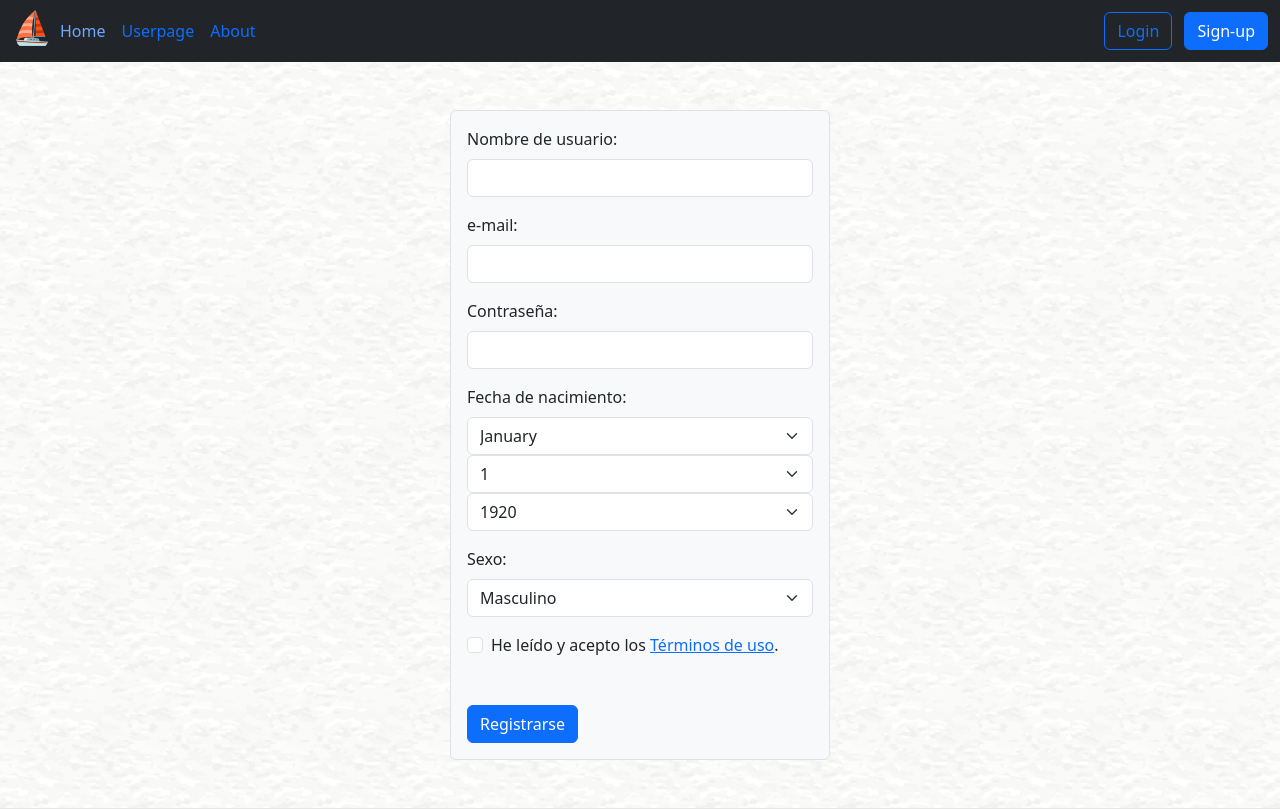
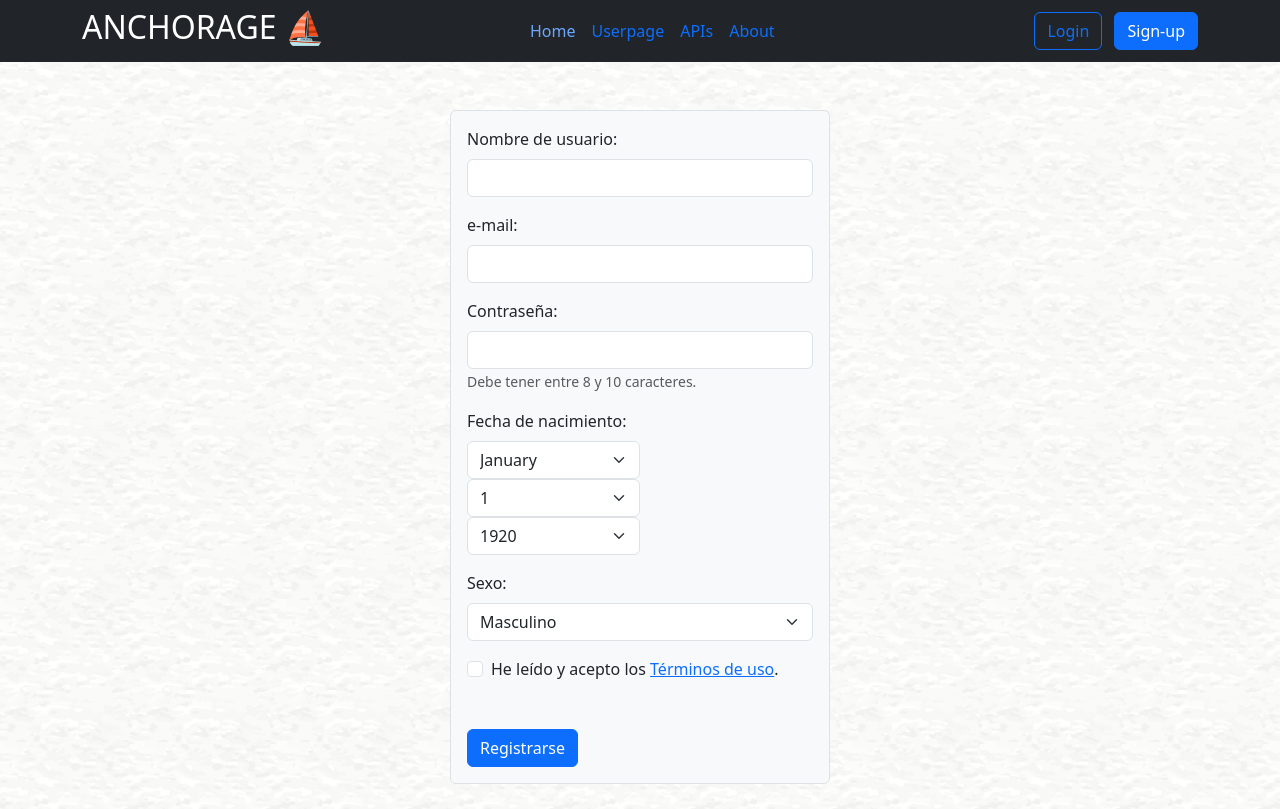
Before and after one commit to d3vh4n5/anchorage, a Django app: page /signup in a window 1280 px wide. Shown: the top 809 px of the page. Run offline with Django 4.2, Linux system fonts and the light colour scheme.

Commit message:
Retoques en el header y en los errores individuales del form de sign up

```diff
--- a/anchorage/static/anchorage/css/estilos.css
+++ b/anchorage/static/anchorage/css/estilos.css
@@ -25,3 +25,14 @@ footer{
 footer p{
     margin: 0;
 }
+
+/* Los errores por defecto de los forms de django: */
+
+.errorlist > li{
+    all: unset;
+    color: red;
+    border: 1px solid;
+    padding: 3px;
+    background-color: rgba(255, 192, 203, 0.685);
+    border-radius: 5px;
+}
--- a/templates/anchorage/index.html
+++ b/templates/anchorage/index.html
@@ -18,7 +18,7 @@
     </section>
     <main class="container-fluid">
         <div class="row border justify-content-md-center ">
-            <div class="col-12 col-md-4 border border-danger border-3">
+            <div class="col som  col-md-6 border border-danger border-3">
 
 
                 <h2>Porqué usar un acortador de url?</h2>
--- a/templates/anchorage/pages/login.html
+++ b/templates/anchorage/pages/login.html
@@ -7,7 +7,7 @@
     {% include 'anchorage/partials/header.html' %}
     <div class="container-sm">
       <div class="row justify-content-center">
-        <div class="col-4 border rounded p-3 m-5 bg-light">
+        <div class="col-11 col-sm-8 col-md-6 col-lg-4  border rounded p-3 m-5 bg-light">
               <h4>LOGIN</h4>
               <hr>
               <form action="{% url 'login' %}" method="post">
--- a/templates/anchorage/pages/signup.html
+++ b/templates/anchorage/pages/signup.html
@@ -37,18 +37,25 @@
                 <form action="{% url 'signup' %}" method="post">
                     {% csrf_token %}
                     <div class="mb-3">
+                        {{signup_form.nombre.errors}}
                         <label for="{{ signup_form.nombre.id_for_label }}" class="form-label">Nombre de usuario:</label>
                         {{ signup_form.nombre }}
                     </div>
                     <div class="mb-3">
+                        {{signup_form.email.errors}}
                         <label for="{{ signup_form.email.id_for_label }}" class="form-label">e-mail:</label>
                         {{ signup_form.email }}
                     </div>
                     <div class="mb-3">
+                        {{signup_form.password.errors}}
                         <label for="{{ signup_form.password.id_for_label }}" class="form-label">Contraseña:</label>
                         {{ signup_form.password }}
+                        <span id="passwordHelpInline" class="form-text">
+                            Debe tener entre 8 y 10 caracteres.
+                        </span>
                     </div>
-                    <div class="mb-3">
+                    <div class="mb-3 col-6">
+                        {{signup_form.nacimiento.errors}}
                         <label for="{{ signup_form.nacimiento.id_for_label }}" class="form-label">Fecha de nacimiento:</label>
                         {{ signup_form.nacimiento }}
                     </div>
@@ -57,6 +64,7 @@
                         {{ signup_form.sexo }}
                     </div>
                     <div class="mb-3 form-check">
+                        {{signup_form.terms.errors}}
                         {{ signup_form.terms }}
                         <label for="{{ signup_form.terms.id_for_label }}" class="form-label">He leído y acepto los <a href="#">Términos de uso</a>.</label>
                     </div>
@@ -66,9 +74,13 @@
             </div>
         </div>
         {% comment %} Capta error individual {% endcomment %}
-        {% comment %} {{signup_form.email.errors}} {% endcomment %}
+        {% comment %} {{signup_form.nombre.errors}}
+        {{signup_form.email.errors}}
+        {{signup_form.password.errors}}
+        {{signup_form.nacimiento.errors}}
+        {{signup_form.terms.errors}} {% endcomment %}
         {% comment %} Capta todos los errores: {% endcomment %}
-        {{signup_form.errors}}
+        {% comment %} {{signup_form.errors}} {% endcomment %}
         {% if messages %}
             <div>
                 {% for message in messages %}
--- a/templates/anchorage/partials/header.html
+++ b/templates/anchorage/partials/header.html
@@ -21,18 +21,19 @@
     </header>
 </div> {% endcomment %}
 
-<nav class="navbar navbar-expand-lg bg-dark" data-bs-theme="dark">
-    <div class="container-fluid">
+<nav class="navbar navbar-expand-lg navbar-dark bg-dark" data-bs-theme="dark">
+    <div class="container">
         <a href="/" class="d-inline-flex link-body-emphasis text-decoration-none">
-            <h2>⛵</h2>
+            <h2>ANCHORAGE ⛵</h2>
         </a>
       <button class="navbar-toggler" type="button" data-bs-toggle="collapse" data-bs-target="#navbarTogglerDemo02" aria-controls="navbarTogglerDemo02" aria-expanded="false" aria-label="Toggle navigation">
         <span class="navbar-toggler-icon"></span>
       </button>
       <div class="collapse navbar-collapse" id="navbarTogglerDemo02">
-        <ul class="navbar-nav me-auto mb-2 mb-lg-0">
+        <ul class="navbar-nav mx-auto mb-2 mb-lg-0">
             <li><a href="{% url 'index' %}" class="nav-link px-2 text-primary-emphasis">Home</a></li>
             <li><a href="{% url 'userpage' %}" class="nav-link px-2 text-primary">Userpage</a></li>
+            <li><a href="#" class="nav-link px-2 text-primary">APIs</a></li>
             <li><a href="#" class="nav-link px-2 text-primary">About</a></li>
         </ul>
         <div class="col-md-3 text-end">
```
